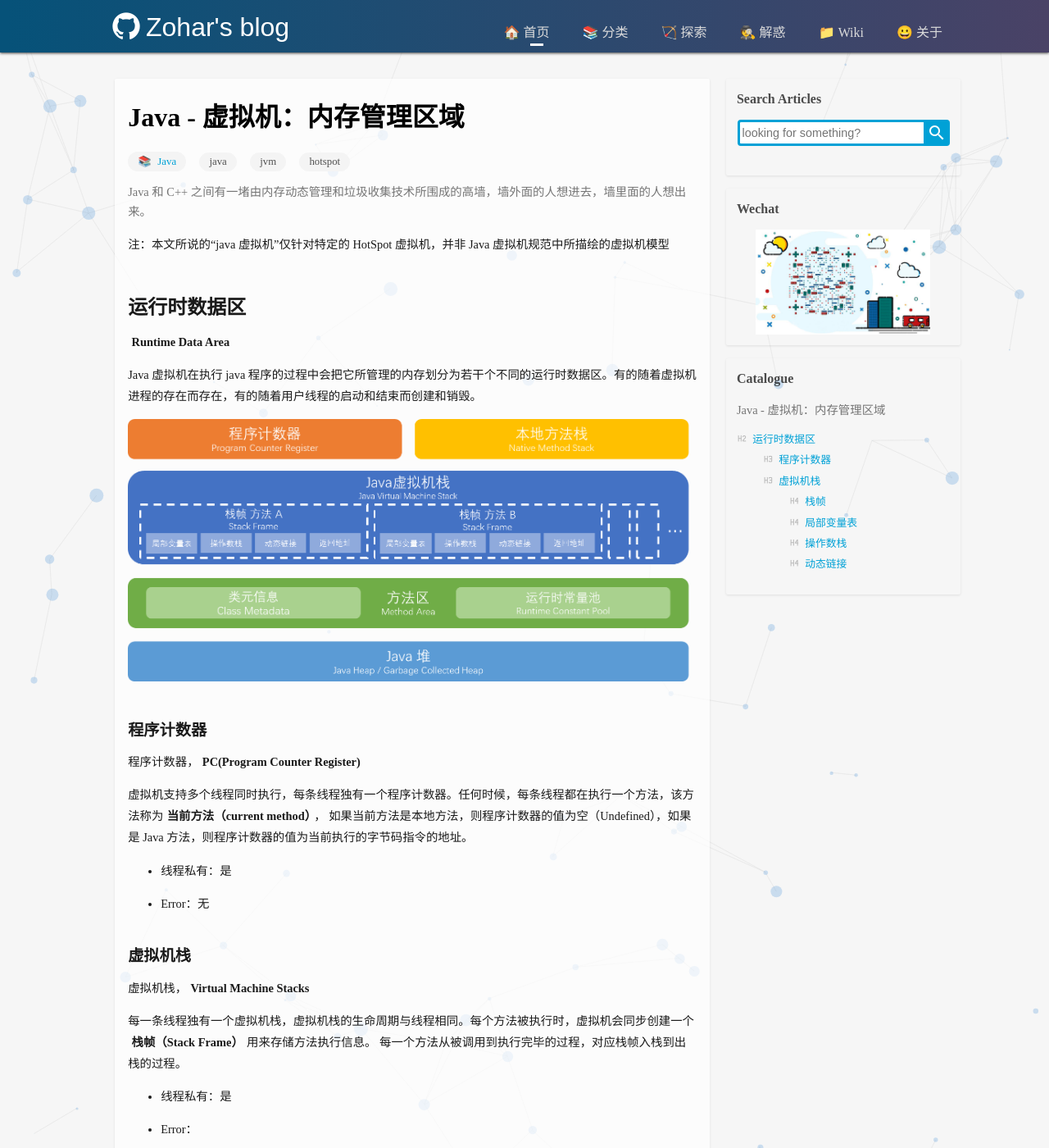
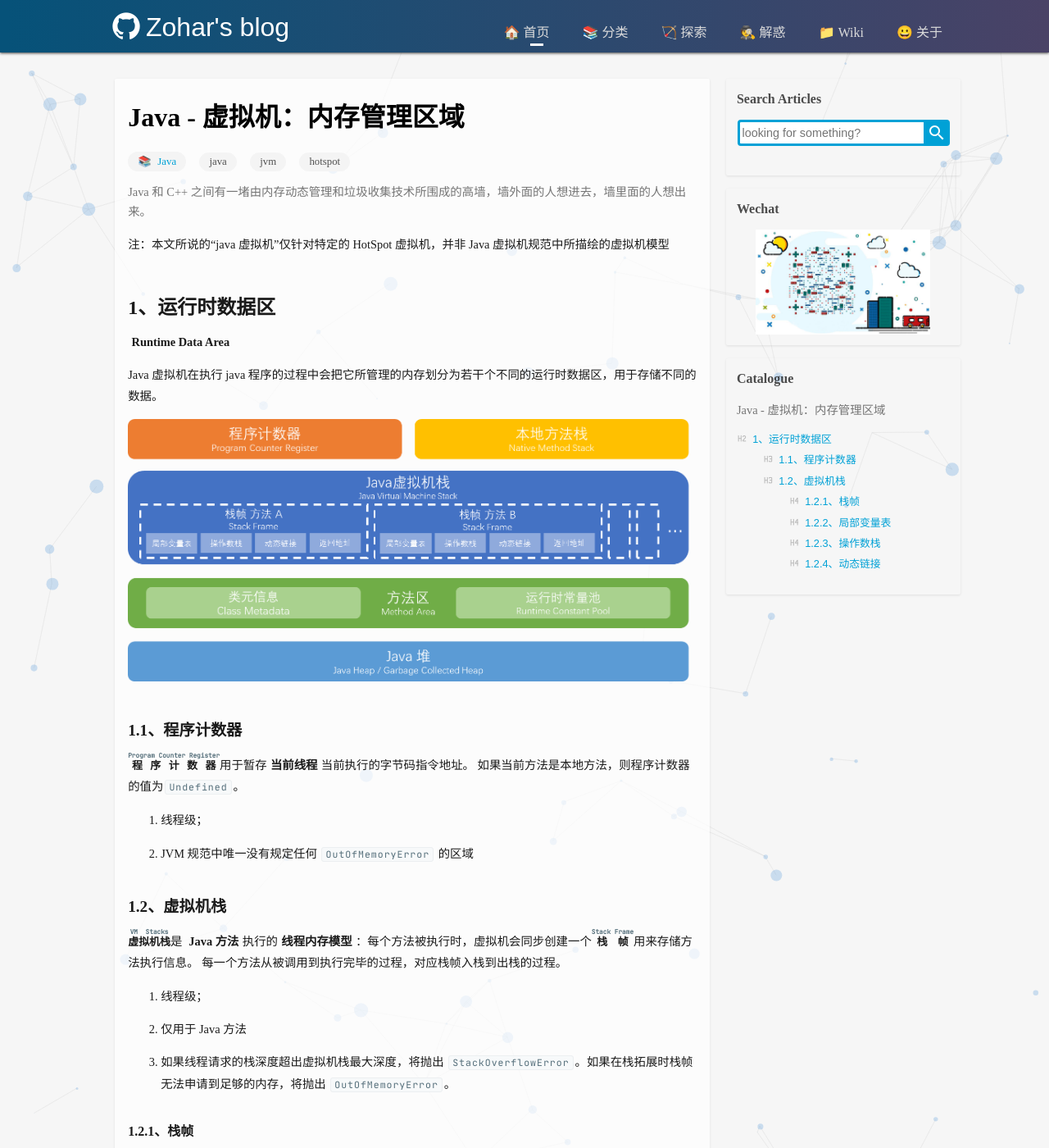
Before and after one commit to zoharyips/zoharyips.github.io, a Jekyll site: the page built from _posts/Java/2020-07-08-jvm-memory-area.md, in a window 1280 px wide and 1400 px high. Shown: the whole window at 82% size. Built offline with Jekyll 4.4.1, drawn with Linux system fonts in a browser that asks for light colours; comment, search, counter and statistics services are not loaded; some of the changed text lies outside the part shown.

Commit message:
create grammer enchancer

```diff
--- /dev/null
+++ b/_includes/grammer_enchancer.html
@@ -0,0 +1,15 @@
+<script>
+    /**
+     * ruby 标注语法生成
+     *
+     * @param str
+     * @returns {*}
+     */
+    function rubyFormatter(str) {
+        return str.replace(/{([^{}()]+)}\(([^{}()]+)\)/g, function(match, $1, $2) {
+            return '<ruby>' + $1 + '<rt>' + $2 + '</rt></ruby>';
+        });
+    }
+    let rubyArt = document.getElementsByTagName('article')[0];
+    rubyArt.innerHTML = rubyFormatter(rubyArt.innerHTML);
+</script>
--- a/_includes/sidebar-catalogue.html
+++ b/_includes/sidebar-catalogue.html
@@ -13,7 +13,7 @@
         constructor(element, level) {
             this.element = element;
             this.level = level;
-            this.subTitles = new Array();
+            this.subTitles = [];
         }
 
         static generateCatalogue (title, parentElement) {
--- a/_layouts/default.html
+++ b/_layouts/default.html
@@ -131,6 +131,10 @@
                 }
         })}, 1500);
     </script>
+
+    <!-- 语法增强器-->
+    {%- include grammer_enchancer.html -%}
+
     <!-- Prism -->
     {%- if page.prism -%}
         <script src="/assets/vender/prism/prism.js"></script>
--- a/_posts/Java/2020-07-08-jvm-memory-area.md
+++ b/_posts/Java/2020-07-08-jvm-memory-area.md
@@ -14,43 +15,41 @@ description: Java 和 C++ 之间有一堵由内存动态管理和垃圾收集技
 
 注：本文所说的“java 虚拟机”仅针对特定的 HotSpot 虚拟机，并非 Java 虚拟机规范中所描绘的虚拟机模型
 
-## 运行时数据区
+## 1、运行时数据区
 
 **Runtime Data Area**
 
-Java 虚拟机在执行 java 程序的过程中会把它所管理的内存划分为若干个不同的运行时数据区。有的随着虚拟机进程的存在而存在，有的随着用户线程的启动和结束而创建和销毁。
+Java 虚拟机在执行 java 程序的过程中会把它所管理的内存划分为若干个不同的运行时数据区，用于存储不同的数据。
 
 ![Java 内存区域](/images/posts/java/java_memory_area.png "Java 内存区域")
 
-### 程序计数器
+### 1.1、程序计数器
 
-程序计数器，**PC(Program Counter Register)**
+{程序计数器}(**P**rogram **C**ounter Register)用于暂存**当前线程**当前执行的字节码指令地址。
+如果当前方法是本地方法，则程序计数器的值为`Undefined`。
 
-虚拟机支持多个线程同时执行，每条线程独有一个程序计数器。任何时候，每条线程都在执行一个方法，该方法称为**当前方法（current method）**，
-如果当前方法是本地方法，则程序计数器的值为空（Undefined），如果是 Java 方法，则程序计数器的值为当前执行的字节码指令的地址。
+1. 线程级；
 
-* 线程私有：是
+2. JVM 规范中唯一没有规定任何 `OutOfMemoryError` 的区域
 
-* Error：无
+### 1.2、虚拟机栈
 
-### 虚拟机栈
-
-虚拟机栈，**Virtual Machine Stacks**
-
-每一条线程独有一个虚拟机栈，虚拟机栈的生命周期与线程相同。每个方法被执行时，虚拟机会同步创建一个**栈帧（Stack Frame）**用来存储方法执行信息。
+{虚拟机栈}(VM Stacks)是 **Java 方法**执行的**线程内存模型**：每个方法被执行时，虚拟机会同步创建一个{栈帧}(Stack Frame)用来存储方法执行信息。
 每一个方法从被调用到执行完毕的过程，对应栈帧入栈到出栈的过程。
 
-* 线程私有：是
+1. 线程级；
 
-* Error：
+2. 仅用于 Java 方法
 
-#### 栈帧
+3. 如果线程请求的栈深度超出虚拟机栈最大深度，将抛出 `StackOverflowError`。如果在栈拓展时栈帧无法申请到足够的内存，将抛出 `OutOfMemoryError`。
 
-栈帧，**Stack Frame** 是调用和执行方法背后的数据结构。栈帧存储了局部变量表、操作数栈、动态链接和方法返回地址。
+#### 1.2.1、栈帧
+
+{栈帧}(Stack Frame)是用于表示和实现调用和执行方法的数据结构。栈帧其结构包括**局部变量表、操作数栈、动态链接和方法返回地址**。
 
 在编译 Java 源码的时候，栈帧中局部变量表的大小、操作数栈的深度会被分析计算出来，并写入到方法表的 Code 属性之中（max_locals 和 max_stack）；
 动态链接作用对象是字节码文件中常量池中的数量固定的符号链接，动态链接的过程是将符号链接转化为直接链接的过程，因此动态链接所占用的大小也是确定的；
-而方法返回地址是固定的。因此，在编译期间各个区域的大小是已确定的。
+而方法返回地址是固定的。由于在编译期间各个区域的大小是已确定的，因此**栈帧的大小是确定的**。
 
 ~~~java
   public static int add(int, int);
@@ -72,17 +71,17 @@ Java 虚拟机在执行 java 程序的过程中会把它所管理的内存划分
 
 由于在编译期已经决定了栈帧各个部分的大小，因此，**一个栈帧需要分配多少内存，并不会受到程序运行期间变量数据的影响，而仅仅取决于虚拟机实现的栈内存布局形式**。
 
-虚拟机栈栈顶的栈帧称为**当前栈帧**，当前栈帧所指向的所属方法称为**当前方法**，当前方法所属的类称为**当前类**。
+虚拟机栈栈顶的栈帧称为{当前栈帧}(Current Stack)，当前栈帧所指向的所属方法称为{当前方法}(Current Method)，当前方法所属的类称为{当前类}(Current Class)。
 
-#### 局部变量表
+#### 1.2.2、局部变量表
 
-* 作用：局部变量表，**Local Variable Table**是一组变量值的存储空间，用于存放**方法参数**和方法内部定义的**局部变量**。
+{局部变量表}(Local Variable Table)是方法中变量值的存储空间，用于存放**方法参数**和方法内部定义的**局部变量**。
 
 * 容量：字节码文件中方法的 Code 属性的 max_locals 数据项中确定了该方法所需分配的局部变量表的最大容量。
 
-* 变量槽：局部变量表以**变量槽（Variable Slot）**为最小单位，根据不同的 JVM 实现，一个变量槽的大小可以是 16、32、64 位大小。
+* 变量槽：局部变量表以{变量槽}(Variable Slot)为最小单位，根据不同的 JVM 实现，一个变量槽的大小可以是 16、32、64 位大小。
 JVM 规范规定了一个槽必须能容纳这八种类型的数据：`boolean`、`byte`、`char`、`short`、`int`、`float`、`reference` 和 `returnAddress`。
-通常实现中 `byte`、`boolean`、`char`、`short`、`int`、`float`、`return address` 类型占一个变量槽宽度，而 `long`、`double`占两个变量槽宽度。
+通常实现中除了`long`、`double`占两个变量槽宽度外，其他数据类型占一个变量槽宽度。
 
 * 创建：当一个方法被调用的时候，JVM 会使用局部变量表完成参数值到参数变量列表的传递过程，即**实参到形参**的传递。
 如果调用的是实例方法，那么局部变量表中第 0 位变量槽中的值是该方法所属对象实例的引用，也就是 `this` 关键字所代表的引用，然后再进行实参到形参的传递操作。
@@ -110,25 +109,26 @@ JVM 规范规定了一个槽必须能容纳这八种类型的数据：`boolean`
 
     可以看到，静态方法中 max_locals 为 0，而实例方法中由于需要传递 this 指针，max_locals 最小为 1。
 
-#### 操作数栈
+#### 1.2.3、操作数栈
 
-* 作用：操作数栈（**Operand Stack**) 是一个 LIFO 栈，用于存储方法中所用到的操作数，所有操作符都是对操作数栈栈顶元素进行操作。
+{操作数栈}(Operand Stack) 是一个用于存储方法中所用到的操作数的栈，所有操作符的作用目标都是操作数栈栈顶元素。
 
 * 容量：字节码文件中方法的 Code 属性的 stack 数据项中确定了该方法所需分配的局部变量表的最大容量。32 位数据类型所占栈容量为 1，64 为数据类型所占栈容量为 2。
 
-* 栈帧重叠：在当前执行方法内，经常会出现当前的操作数作为调用方法的参数的情况出现，这时候当前栈帧的操作数栈的变量就和上面新栈帧的局部变量表变量相同了。
+* **栈帧重叠**：在当前执行方法内，经常会出现当前的操作数作为调用方法的参数的情况出现，这时候当前栈帧的操作数栈的变量就和上面新栈帧的局部变量表变量相同了。
     多数虚拟机会对此进行优化，让下面栈帧的操作数栈和上面栈帧的局部变量表重叠以节约空间和加快访问速度。
 
     ![栈帧重叠](/images/posts/java/stack_overlap.jpg "Stack Frame Overlapping")
 
 * 引申：HotSpot JVM 被称为“**基于栈的执行引擎**”主要在于其操作数存储于操作数栈中，其他主流执行引擎通常将操作数存储于寄存器中。
 
-#### 动态链接
+#### 1.2.4、动态链接
 
-* 作用：动态链接（**Dynamic Linking**）是一个过程，同时栈帧会存储动态链接之后获得的直接引用。
+{动态链接}(Dynamic Linking)用于存储栈帧在动态链接操作之后获得的直接引用。
 
 * 详解：对于我们方法中需要调用到的其他方法，字节码文件中的常量池存在大量的这些方法的符号引用，这些引用一部分会在类加载的过程中转化为直接引用，这个过程叫做**静态解析**。
-    而那些必需在运行时才能够获得确切地址的符号引用，将在方法运行期间通过动态链接将这些符号引用转化为直接引用。
+    而那些必需在运行时才能够获得确切地址的符号引用，将在方法运行期间通过动态链接将这些符号引用转化为直接引用，这个过程称为**动态链接**。
+    而此处标题的“动态链接”指栈帧中用于存放动态链接过程所获得的直接引用的区域。
 
 * 拓展：在类加载的解析阶段，会通过静态解析将一部分符号引用转化为直接引用，而静态解析的条件是：该方法在程序真正运行之前就是一个确定的版本，且在运行期间该调用版本是不可变的。
     满足该条件有以下几种情形：
--- a/assets/css/global.css
+++ b/assets/css/global.css
@@ -997,6 +997,18 @@ article sup,
 article sub {
     font-size: 0.6rem;
 }
+article ruby {
+    font-size: 0.9em;
+    font-weight: 600;
+}
+article ruby rt {
+    color: rgb(84, 110, 122);
+    font-size: 0.6em;
+    font-family: JetBrainsMono, monospace;
+}
+article ruby rt strong {
+    margin: 0;
+}
 article .footnotes ol {
     padding-inline-start: 1em;
     font-family: 宋体, serif;
```
Also changed, not shown: other parts of _posts/Java/2020-07-08-jvm-memory-area.md (+1 -0 lines), _drafts/2020-08-02-hash-table.md (renamed from _posts/algorithm/2020-08-02-hash-table.md).
